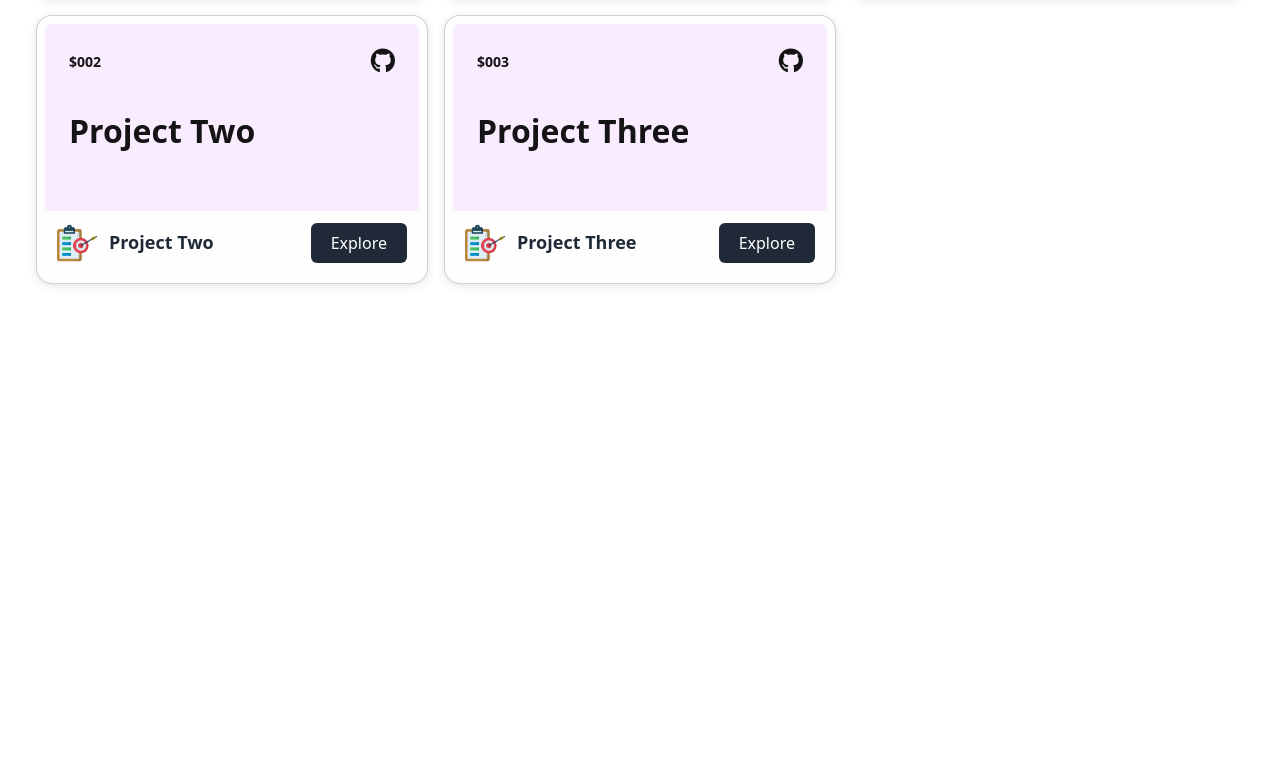
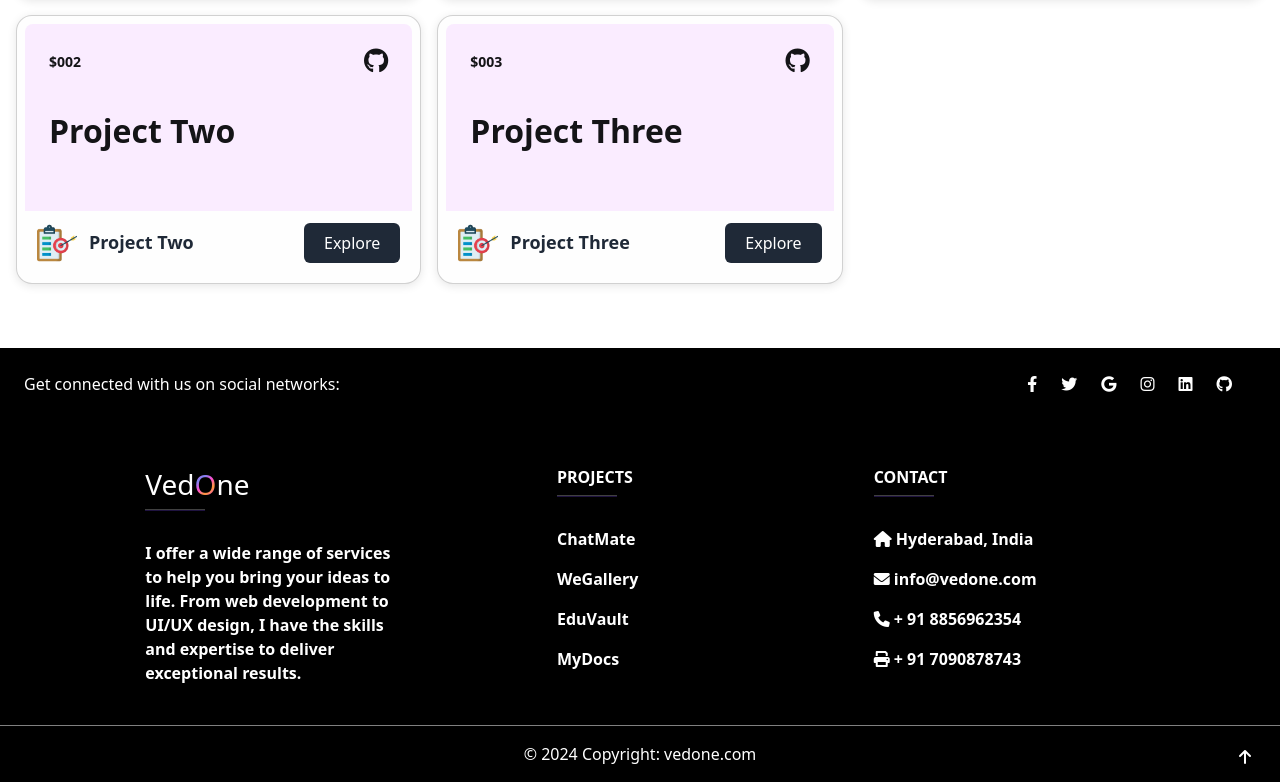
Before and after one commit to dhanrajdhasure7143/vedone.github.io, an Angular app: page /my-work in a window 1280 px wide. Shown: the part 1384-2166 px from the top of the page. Before the commit the page ends 1694 px from the top, so only its background shows below. Built offline with nearby package versions, Linux system fonts and the light colour scheme.

Commit message:
added a footer across the application

```diff
--- a/src/app/app.component.html
+++ b/src/app/app.component.html
@@ -26,8 +26,8 @@
         </li> -->
         <!-- News Dropdown Start -->
         <li class="nav-item dropdown">
-          <a class="nav-link dropdown-toggle" href="#" id="navbarDropdown" role="button" data-bs-target="#navbarDropdown" data-bs-toggle="dropdown"
-            aria-expanded="false">
+          <a class="nav-link dropdown-toggle" href="#" id="navbarDropdown" role="button"
+            data-bs-target="#navbarDropdown" data-bs-toggle="dropdown" aria-expanded="false">
             News
           </a>
           <ul class="dropdown-menu" aria-labelledby="navbarDropdown">
@@ -66,3 +66,4 @@
 <!-- <footer>
   <p>&copy; 2024 Your Company</p>
 </footer> -->
+<app-footer></app-footer>
--- a/src/app/app.module.ts
+++ b/src/app/app.module.ts
@@ -14,6 +14,7 @@ import { DemoComponent } from './pages/demo/demo.component';
 import { NewsComponent } from './pages/news/news.component';
 import { ToastComponent } from './pages/services/toast/toast.component';
 import { HttpClientModule } from '@angular/common/http';
+import { FooterComponent } from './pages/footer/footer.component';
 
 @NgModule({
   declarations: [
@@ -27,7 +28,8 @@ import { HttpClientModule } from '@angular/common/http';
     NewsComponent,
     ToastComponent,
     SignupComponent,
-    LoginComponent
+    LoginComponent,
+    FooterComponent
   ],
   imports: [
     BrowserModule,
--- /dev/null
+++ b/src/app/pages/footer/footer.component.css
@@ -0,0 +1,33 @@
+footer p{
+    font-weight: 600;
+  }
+
+  footer a{
+    text-decoration: none !important;
+    color: #fff !important;
+  }
+
+
+
+  .scroll-to-top {
+    height: 30px;
+    width: 30px;
+    right: 20px;
+    bottom: 10px;
+    position: absolute;
+    border-radius: 20px;
+    background: #000;
+    color: #fff;
+    border: none;
+    box-shadow: 0 2px 6px rgba(0, 0, 0, 0.2);
+    transition: all 0.4s ease-in-out;
+    cursor: pointer;
+  }
+
+  .scroll-to-top:hover {
+    background: #fff;
+    color: #000;
+    box-shadow: 0 2px 6px rgba(0, 0, 0, 0.2);
+    transform: scale(1.1);
+    transition: all 0.4s ease-in-out;
+  }
--- /dev/null
+++ b/src/app/pages/footer/footer.component.html
@@ -0,0 +1,107 @@
+<footer class="text-center text-lg-start mt-5" style="background-color: #000000">
+    <section class="d-flex justify-content-between p-4 text-white" style="background-color: #000000">
+        <div class="me-5">
+            <span>Get connected with us on social networks:</span>
+        </div>
+
+        <div>
+            <a href="" class="text-white me-4">
+                <i class="fab fa-facebook-f"></i>
+            </a>
+            <a href="" class="text-white me-4">
+                <i class="fab fa-twitter"></i>
+            </a>
+            <a href="" class="text-white me-4">
+                <i class="fab fa-google"></i>
+            </a>
+            <a href="" class="text-white me-4">
+                <i class="fab fa-instagram"></i>
+            </a>
+            <a href="" class="text-white me-4">
+                <i class="fab fa-linkedin"></i>
+            </a>
+            <a href="" class="text-white me-4">
+                <i class="fab fa-github"></i>
+            </a>
+        </div>
+    </section>
+
+    <section class=" text-white">
+        <div class="container text-center text-md-start mt-5">
+            <div class="row mt-3">
+                <div class="col-md-3 col-lg-4 col-xl-3 mx-auto mb-4">
+                    <h6 class="fw-bold text-white">
+                        <h3 class="">Ved<span class="gradient-connect">O</span>ne</h3>
+                    </h6>
+                    <hr class="mb-4 mt-0 d-inline-block mx-auto"
+                        style="width: 60px; background-color: #7c4dff; height: 2px" />
+                    <p>
+                        I offer a wide range of services to help you bring your ideas to life. From web development to
+                        UI/UX design,
+                        I have the skills and expertise to deliver exceptional results.
+                    </p>
+                </div>
+
+                <div class="col-md-2 col-lg-2 col-xl-2 mx-auto mb-4">
+                    <h6 class="text-uppercase fw-bold">Projects</h6>
+                    <hr class="mb-4 mt-0 d-inline-block mx-auto"
+                        style="width: 60px; background-color: #7c4dff; height: 2px" />
+                    <p>
+                        <a href="#!" class="text-dark">ChatMate</a>
+                    </p>
+                    <p>
+                        <a href="#!" class="text-dark">WeGallery</a>
+                    </p>
+                    <p>
+                        <a href="#!" class="text-dark">EduVault</a>
+                    </p>
+                    <p>
+                        <a href="#!" class="text-dark">MyDocs</a>
+                    </p>
+                </div>
+                <!-- Grid column -->
+
+                <!-- Grid column -->
+                <!-- <div class="col-md-3 col-lg-2 col-xl-2 mx-auto mb-4">
+                    <h6 class="text-uppercase fw-bold">Useful links</h6>
+                    <hr class="mb-4 mt-0 d-inline-block mx-auto" style="width: 60px; background-color: #7c4dff; height: 2px" />
+                    <p>
+                    <a href="#!" class="text-dark">Your Account</a>
+                    </p>
+                    <p>
+                    <a href="#!" class="text-dark">Become an Affiliate</a>
+                    </p>
+                    <p>
+                    <a href="#!" class="text-dark">Shipping Rates</a>
+                    </p>
+                    <p>
+                    <a href="#!" class="text-dark">Help</a>
+                    </p>
+                </div> -->
+
+                <div class="col-md-4 col-lg-3 col-xl-3 mx-auto mb-md-0 mb-4">
+                    <h6 class="text-uppercase fw-bold">Contact</h6>
+                    <hr class="mb-4 mt-0 d-inline-block mx-auto"
+                        style="width: 60px; background-color: #7c4dff; height: 2px" />
+                    <p><i class="fas fa-home mr-3"></i> Hyderabad, India</p>
+                    <p><i class="fas fa-envelope mr-3"></i> {{email}}</p>
+                    <p><i class="fas fa-phone mr-3"></i> + 91 8856962354</p>
+                    <p><i class="fas fa-print mr-3"></i> + 91 7090878743</p>
+                </div>
+            </div>
+        </div>
+    </section>
+
+    <!-- Copyright -->
+    <div class="text-center p-3 position-relative"
+        style="border-top: 1px solid gray; background-color: rgba(0, 0, 0, 0.2); color: #fff;">
+        © 2024 Copyright:
+        <a class="text-dark" href="https://vedone.netlify.app" target="_blank" rel="noopener noreferrer">vedone.com</a>
+
+        <div class="scroll-btn">
+            <button class="scroll-to-top" (click)="scrollToTop()">
+                <i class="fas fa-arrow-up"></i>
+            </button>
+        </div>
+    </div>
+</footer>
--- /dev/null
+++ b/src/app/pages/footer/footer.component.ts
@@ -0,0 +1,20 @@
+import { Component, OnInit } from '@angular/core';
+
+@Component({
+  selector: 'app-footer',
+  templateUrl: './footer.component.html',
+  styleUrls: ['./footer.component.css']
+})
+export class FooterComponent implements OnInit {
+  email = "info@vedone.com";
+
+  constructor() { }
+
+  ngOnInit(): void {
+  }
+
+  scrollToTop() {
+    window.scrollTo({ top: 0, behavior: 'smooth' });
+  }
+
+}
--- a/src/styles.css
+++ b/src/styles.css
@@ -6,7 +6,7 @@ body {
                  'Segoe UI Emoji',
                  'Segoe UI Symbol',
                  'Noto Color Emoji';
-    margin: 10px 20px;
+    /* margin: 10px 20px; */
     margin-top: 25px;
 }
 
```
Also changed, not shown: 1 other file (tests, documents, lock files or other folders).
